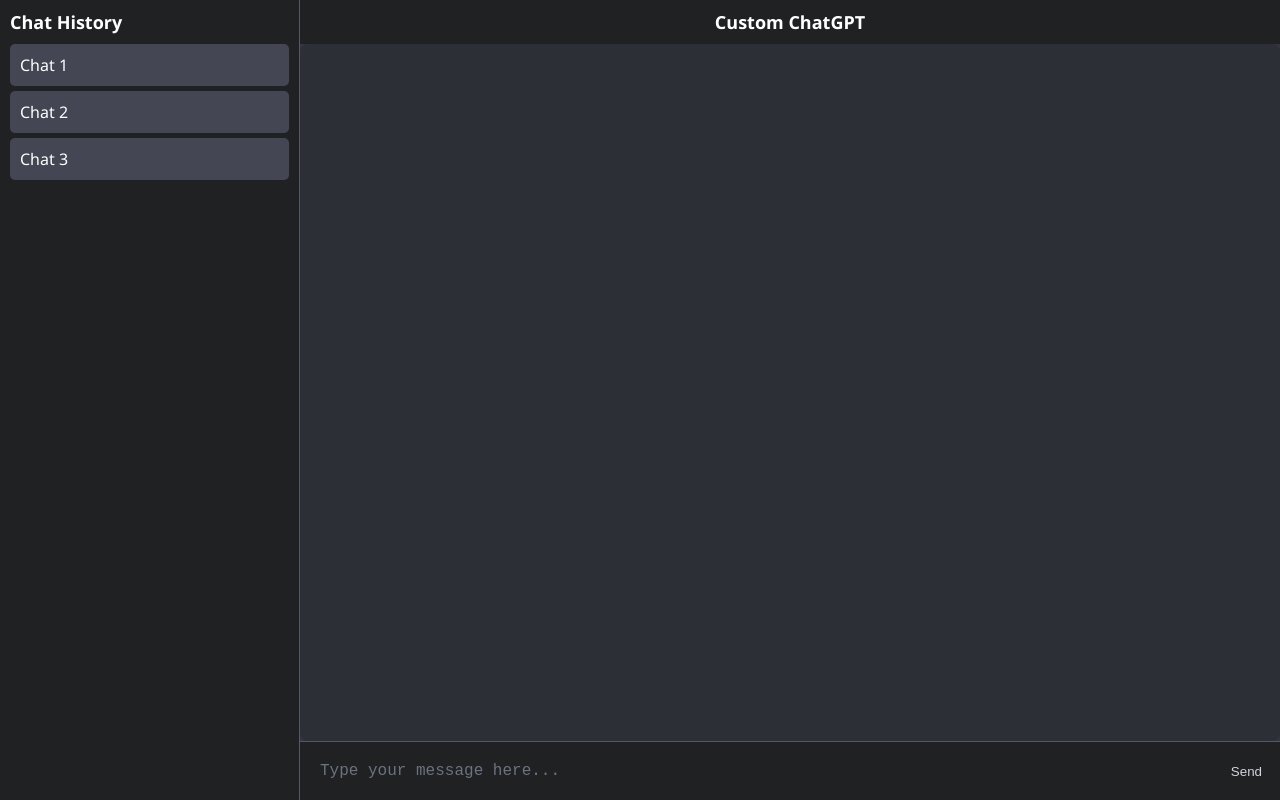
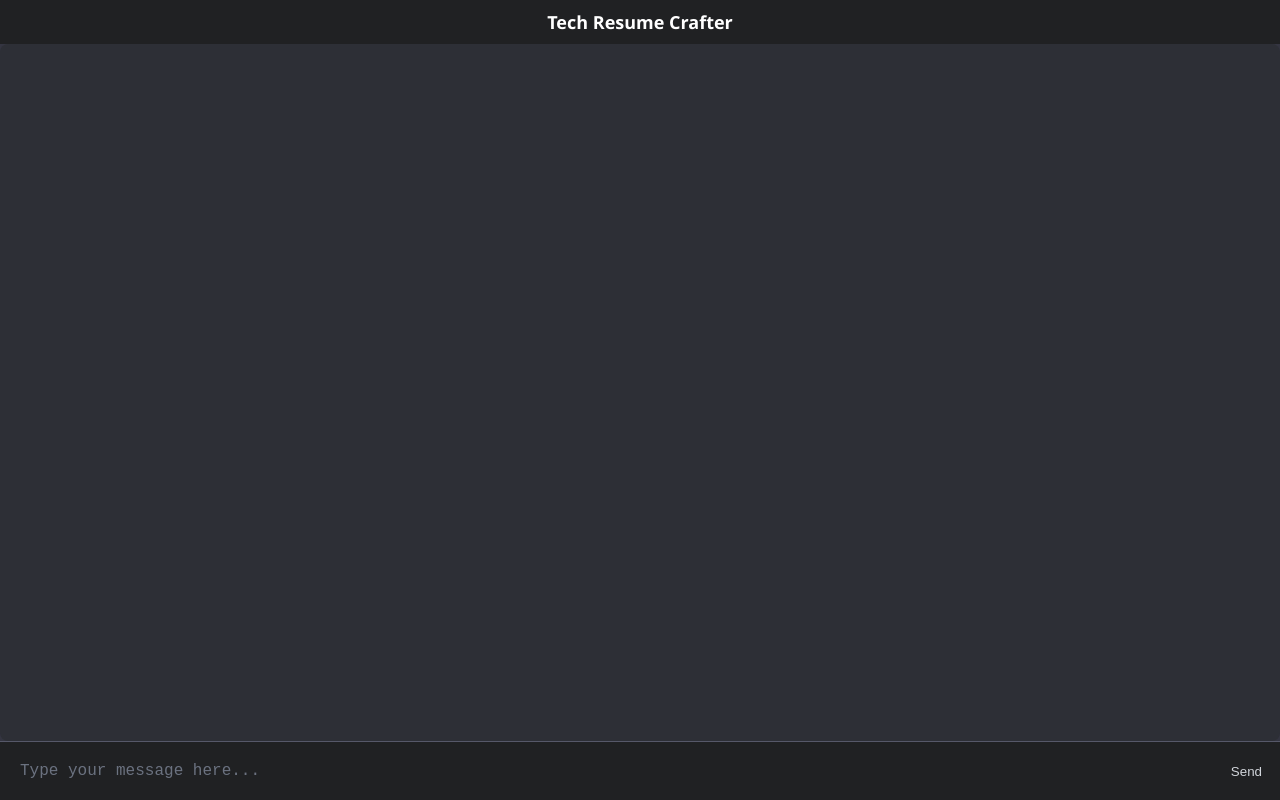
Before and after one commit to HarshitDuttTyagi2/ResumeAIAgent, a plain HTML site: page index.html in a window 1280 px wide. Drawn offline with Linux system fonts and the light colour scheme.

Commit message:
Update index.html

```diff
--- a/index.html
+++ b/index.html
@@ -8,20 +8,11 @@
 </head>
 <body>
     <div class="chat-app">
-        <!-- Chat History Section -->
-        <div class="chat-history">
-            <h2>Chat History</h2>
-            <ul id="history-list">
-                <li>Chat 1</li>
-                <li>Chat 2</li>
-                <li>Chat 3</li>
-            </ul>
-        </div>
 
         <!-- Chat Container -->
         <div class="chat-container">
             <!-- Chat Header -->
-            <div class="chat-header">Custom ChatGPT</div>
+            <div class="chat-header">Tech Resume Crafter</div>
 
             <!-- Chat Main Area -->
             <div class="chat-main">
@@ -31,16 +22,15 @@
                 </div>
 
                 <!-- Input Section -->
-                <div class="input-section">
+                <div class="input-section starting" id="input-section">
                     <textarea id="user-input" rows="1" placeholder="Type your message here..."></textarea>
                     <button id="send-btn">Send</button>
                 </div>
             </div>
         </div>
+
     </div>
-    <script src=script.js>
-        // Example script for appending messages
 
-    </script>
+    <script src="script.js"></script>
 </body>
 </html>
```
